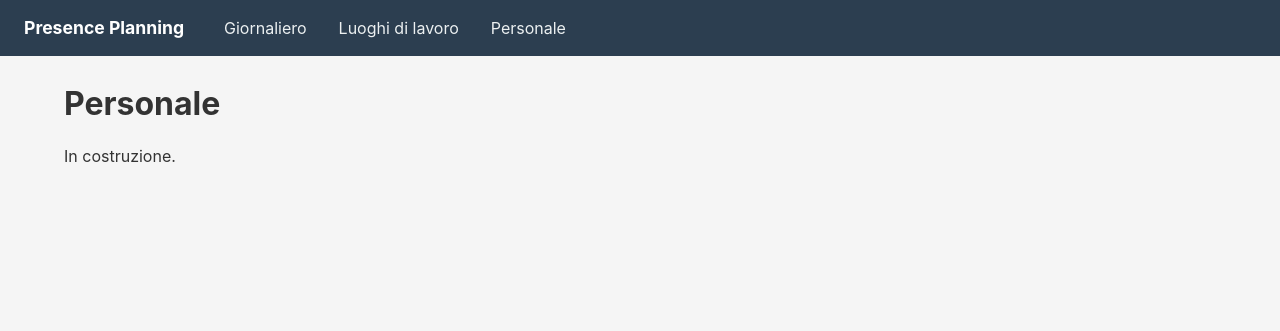
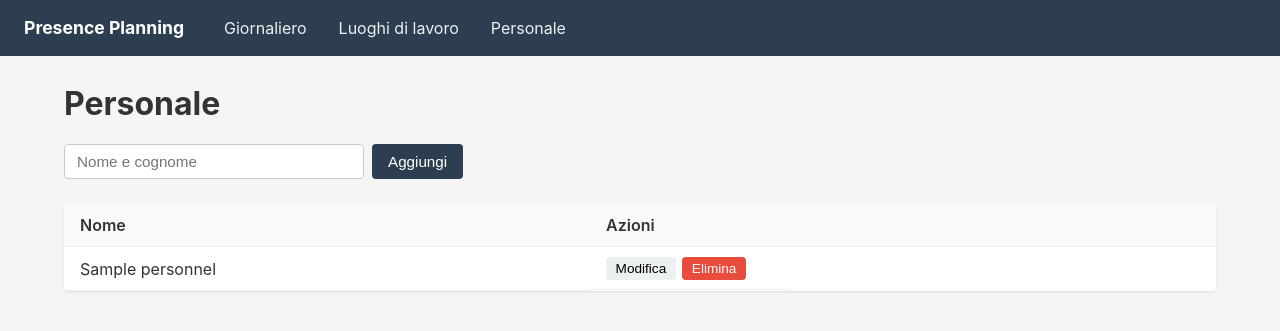
Before and after one commit to theCrius/presence-planner, a Flask app: page /personnel in a window 1280 px wide. Shown: the top 331 px of the page. Run offline with Flask 3, Linux system fonts and the light colour scheme; tables that the repository leaves empty hold one stand-in row (values such as "Sample post").

Commit message:
Fase 2: CRUD luoghi di lavoro e personale
- API REST per workplaces e personnel (create, read, update, soft delete)
- Pagine HTML con form di aggiunta e tabella
- JavaScript per CRUD inline (modifica, eliminazione con conferma)
- Stili CSS per tabelle, form e bottoni

Co-Authored-By: Claude Opus 4.5 <noreply@anthropic.com>

```diff
--- a/app.py
+++ b/app.py
@@ -1,8 +1,10 @@
-from flask import Flask, render_template
-from database import init_db
+from flask import Flask, render_template, request, jsonify
+from database import init_db, get_connection
 
 app = Flask(__name__)
 
+
+# === Pagine HTML ===
 
 @app.route('/')
 def index():
@@ -22,6 +24,118 @@ def personnel_page():
     return render_template('personnel.html')
 
 
+# === API Workplaces ===
+
+@app.route('/api/workplaces', methods=['GET'])
+def api_workplaces_list():
+    """Lista luoghi di lavoro. ?all=1 per includere i disattivati."""
+    conn = get_connection()
+    if request.args.get('all') == '1':
+        rows = conn.execute('SELECT * FROM workplaces ORDER BY name').fetchall()
+    else:
+        rows = conn.execute('SELECT * FROM workplaces WHERE active = 1 ORDER BY name').fetchall()
+    conn.close()
+    return jsonify([dict(r) for r in rows])
+
+
+@app.route('/api/workplaces', methods=['POST'])
+def api_workplaces_create():
+    """Crea un nuovo luogo di lavoro."""
+    data = request.get_json()
+    name = data.get('name', '').strip()
+    if not name:
+        return jsonify({'error': 'Il nome è obbligatorio'}), 400
+    conn = get_connection()
+    cursor = conn.execute('INSERT INTO workplaces (name) VALUES (?)', (name,))
+    conn.commit()
+    workplace = conn.execute('SELECT * FROM workplaces WHERE id = ?', (cursor.lastrowid,)).fetchone()
+    conn.close()
+    return jsonify(dict(workplace)), 201
+
+
+@app.route('/api/workplaces/<int:id>', methods=['PUT'])
+def api_workplaces_update(id):
+    """Modifica un luogo di lavoro."""
+    data = request.get_json()
+    name = data.get('name', '').strip()
+    if not name:
+        return jsonify({'error': 'Il nome è obbligatorio'}), 400
+    conn = get_connection()
+    conn.execute('UPDATE workplaces SET name = ? WHERE id = ?', (name, id))
+    conn.commit()
+    workplace = conn.execute('SELECT * FROM workplaces WHERE id = ?', (id,)).fetchone()
+    conn.close()
+    if not workplace:
+        return jsonify({'error': 'Non trovato'}), 404
+    return jsonify(dict(workplace))
+
+
+@app.route('/api/workplaces/<int:id>', methods=['DELETE'])
+def api_workplaces_delete(id):
+    """Soft delete: disattiva un luogo di lavoro."""
+    conn = get_connection()
+    conn.execute('UPDATE workplaces SET active = 0 WHERE id = ?', (id,))
+    conn.commit()
+    conn.close()
+    return jsonify({'ok': True})
+
+
+# === API Personnel ===
+
+@app.route('/api/personnel', methods=['GET'])
+def api_personnel_list():
+    """Lista personale. ?all=1 per includere i disattivati."""
+    conn = get_connection()
+    if request.args.get('all') == '1':
+        rows = conn.execute('SELECT * FROM personnel ORDER BY name').fetchall()
+    else:
+        rows = conn.execute('SELECT * FROM personnel WHERE active = 1 ORDER BY name').fetchall()
+    conn.close()
+    return jsonify([dict(r) for r in rows])
+
+
+@app.route('/api/personnel', methods=['POST'])
+def api_personnel_create():
+    """Crea un nuovo membro del personale."""
+    data = request.get_json()
+    name = data.get('name', '').strip()
+    if not name:
+        return jsonify({'error': 'Il nome è obbligatorio'}), 400
+    conn = get_connection()
+    cursor = conn.execute('INSERT INTO personnel (name) VALUES (?)', (name,))
+    conn.commit()
+    person = conn.execute('SELECT * FROM personnel WHERE id = ?', (cursor.lastrowid,)).fetchone()
+    conn.close()
+    return jsonify(dict(person)), 201
+
+
+@app.route('/api/personnel/<int:id>', methods=['PUT'])
+def api_personnel_update(id):
+    """Modifica un membro del personale."""
+    data = request.get_json()
+    name = data.get('name', '').strip()
+    if not name:
+        return jsonify({'error': 'Il nome è obbligatorio'}), 400
+    conn = get_connection()
+    conn.execute('UPDATE personnel SET name = ? WHERE id = ?', (name, id))
+    conn.commit()
+    person = conn.execute('SELECT * FROM personnel WHERE id = ?', (id,)).fetchone()
+    conn.close()
+    if not person:
+        return jsonify({'error': 'Non trovato'}), 404
+    return jsonify(dict(person))
+
+
+@app.route('/api/personnel/<int:id>', methods=['DELETE'])
+def api_personnel_delete(id):
+    """Soft delete: disattiva un membro del personale."""
+    conn = get_connection()
+    conn.execute('UPDATE personnel SET active = 0 WHERE id = ?', (id,))
+    conn.commit()
+    conn.close()
+    return jsonify({'ok': True})
+
+
 if __name__ == '__main__':
     init_db()
     app.run(debug=True, port=5000)
--- a/static/css/style.css
+++ b/static/css/style.css
@@ -55,3 +55,91 @@ body {
 h1 {
     margin-bottom: 1rem;
 }
+
+/* === Form inline === */
+.form-inline {
+    display: flex;
+    gap: 0.5rem;
+    margin-bottom: 1.5rem;
+}
+
+.form-inline input[type="text"] {
+    padding: 0.5rem 0.75rem;
+    border: 1px solid #ccc;
+    border-radius: 4px;
+    font-size: 0.95rem;
+    width: 300px;
+}
+
+/* === Bottoni === */
+.btn {
+    padding: 0.5rem 1rem;
+    border: none;
+    border-radius: 4px;
+    cursor: pointer;
+    font-size: 0.95rem;
+}
+
+.btn-primary {
+    background: #2c3e50;
+    color: #fff;
+}
+
+.btn-primary:hover {
+    background: #34495e;
+}
+
+.btn-small {
+    padding: 0.25rem 0.6rem;
+    font-size: 0.85rem;
+    background: #ecf0f1;
+}
+
+.btn-small:hover {
+    background: #d5dbdb;
+}
+
+.btn-danger {
+    background: #e74c3c;
+    color: #fff;
+}
+
+.btn-danger:hover {
+    background: #c0392b;
+}
+
+/* === Tabella === */
+.table {
+    width: 100%;
+    border-collapse: collapse;
+    background: #fff;
+    border-radius: 4px;
+    overflow: hidden;
+    box-shadow: 0 1px 3px rgba(0,0,0,0.1);
+}
+
+.table th,
+.table td {
+    padding: 0.6rem 1rem;
+    text-align: left;
+    border-bottom: 1px solid #eee;
+}
+
+.table th {
+    background: #f8f9fa;
+    font-weight: 600;
+}
+
+.cell-actions {
+    width: 200px;
+    display: flex;
+    gap: 0.4rem;
+}
+
+.input-edit {
+    padding: 0.3rem 0.5rem;
+    border: 1px solid #3498db;
+    border-radius: 3px;
+    font-size: 0.95rem;
+    width: 100%;
+}
--- /dev/null
+++ b/static/js/personnel.js
@@ -0,0 +1,84 @@
+const API = '/api/personnel';
+const tbody = document.querySelector('#table-personnel tbody');
+const form = document.getElementById('form-add');
+const inputName = document.getElementById('input-name');
+
+// Carica e renderizza la lista
+async function load() {
+    const res = await fetch(API);
+    const data = await res.json();
+    tbody.innerHTML = '';
+    data.forEach(p => addRow(p));
+}
+
+// Aggiunge una riga alla tabella
+function addRow(p) {
+    const tr = document.createElement('tr');
+    tr.dataset.id = p.id;
+    tr.innerHTML = `
+        <td class="cell-name">${esc(p.name)}</td>
+        <td class="cell-actions">
+            <button class="btn btn-small" onclick="startEdit(${p.id})">Modifica</button>
+            <button class="btn btn-small btn-danger" onclick="remove(${p.id})">Elimina</button>
+        </td>
+    `;
+    tbody.appendChild(tr);
+}
+
+// Crea nuovo
+form.addEventListener('submit', async (e) => {
+    e.preventDefault();
+    const name = inputName.value.trim();
+    if (!name) return;
+    await fetch(API, {
+        method: 'POST',
+        headers: {'Content-Type': 'application/json'},
+        body: JSON.stringify({name})
+    });
+    inputName.value = '';
+    load();
+});
+
+// Modifica inline
+function startEdit(id) {
+    const tr = tbody.querySelector(`tr[data-id="${id}"]`);
+    const cell = tr.querySelector('.cell-name');
+    const current = cell.textContent;
+    cell.innerHTML = `<input type="text" class="input-edit" value="${esc(current)}">`;
+    const input = cell.querySelector('input');
+    input.focus();
+    input.addEventListener('keydown', async (e) => {
+        if (e.key === 'Enter') {
+            await saveEdit(id, input.value.trim());
+        } else if (e.key === 'Escape') {
+            load();
+        }
+    });
+    input.addEventListener('blur', () => load());
+}
+
+async function saveEdit(id, name) {
+    if (!name) return;
+    await fetch(`${API}/${id}`, {
+        method: 'PUT',
+        headers: {'Content-Type': 'application/json'},
+        body: JSON.stringify({name})
+    });
+    load();
+}
+
+// Soft delete
+async function remove(id) {
+    if (!confirm('Disattivare questo membro del personale?')) return;
+    await fetch(`${API}/${id}`, {method: 'DELETE'});
+    load();
+}
+
+// Escape HTML
+function esc(str) {
+    const d = document.createElement('div');
+    d.textContent = str;
+    return d.innerHTML;
+}
+
+load();
--- a/templates/personnel.html
+++ b/templates/personnel.html
@@ -2,5 +2,23 @@
 {% block title %}Personale — Presence Planning{% endblock %}
 {% block content %}
 <h1>Personale</h1>
-<p>In costruzione.</p>
+
+<form id="form-add" class="form-inline">
+    <input type="text" id="input-name" placeholder="Nome e cognome" required>
+    <button type="submit" class="btn btn-primary">Aggiungi</button>
+</form>
+
+<table class="table" id="table-personnel">
+    <thead>
+        <tr>
+            <th>Nome</th>
+            <th>Azioni</th>
+        </tr>
+    </thead>
+    <tbody></tbody>
+</table>
 {% endblock %}
+
+{% block scripts %}
+<script src="{{ url_for('static', filename='js/personnel.js') }}"></script>
+{% endblock %}
```
Also changed, not shown: static/js/workplaces.js (added, +84 -0 lines), templates/workplaces.html (+19 -1 lines).
